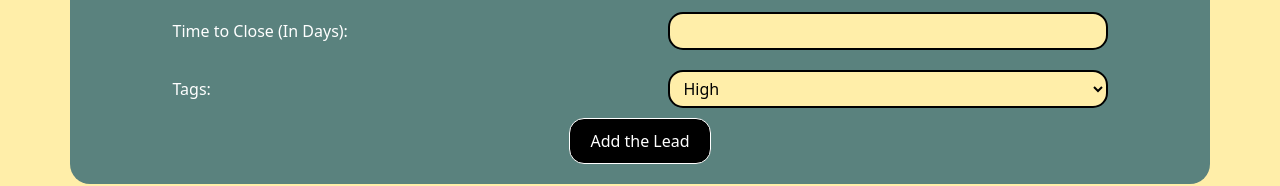
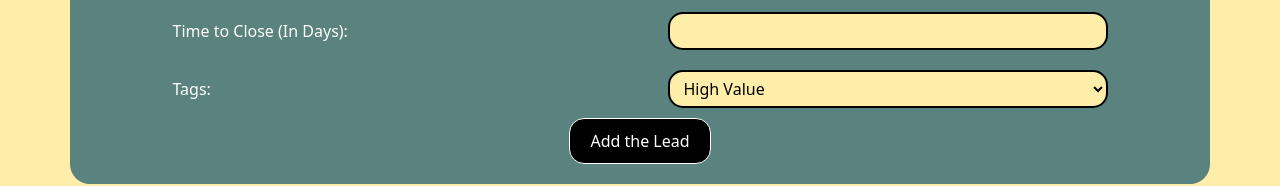
Before and after one commit to shamayil2/CRM-App, a React (Vite) app: page /addlead in a window 1280 px wide. Shown: the part 394-580 px from the top of the page. Built offline with nearby package versions, Linux system fonts and the light colour scheme.

Commit message:
Some changes to Lead Form

```diff
--- a/src/pages/NewLeadForm.jsx
+++ b/src/pages/NewLeadForm.jsx
@@ -41,9 +41,9 @@ const NewLeadForm = () => {
                 <input type="number" /><br />
                 <label htmlFor="tags">Tags: </label>
                 <select name="" id="tags">
-                    <option value="High">High</option>
-                    <option value="Medium">Medium</option>
-                    <option value="Low">Low</option>
+                    <option value="High Value">High Value</option>
+                    <option value="Follow Up">Follow Up</option>
+
                 </select><br />
                 <button>Add the Lead</button>
                 </form>
```
